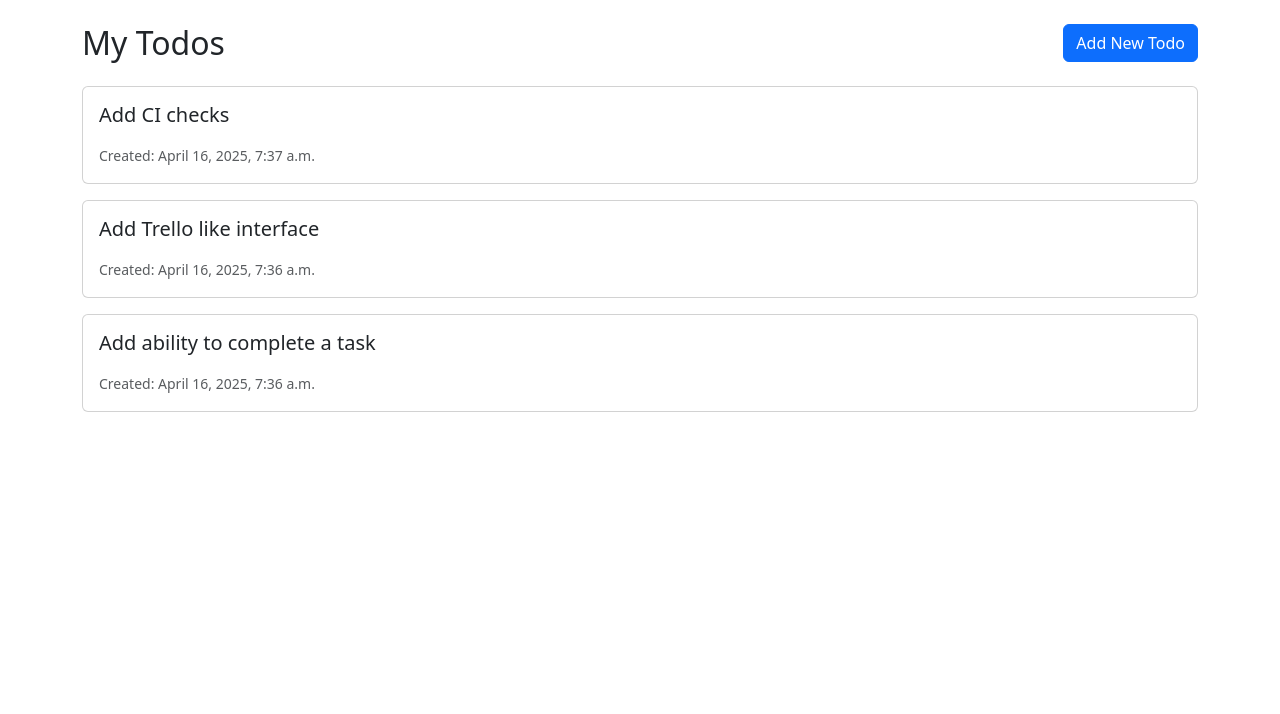
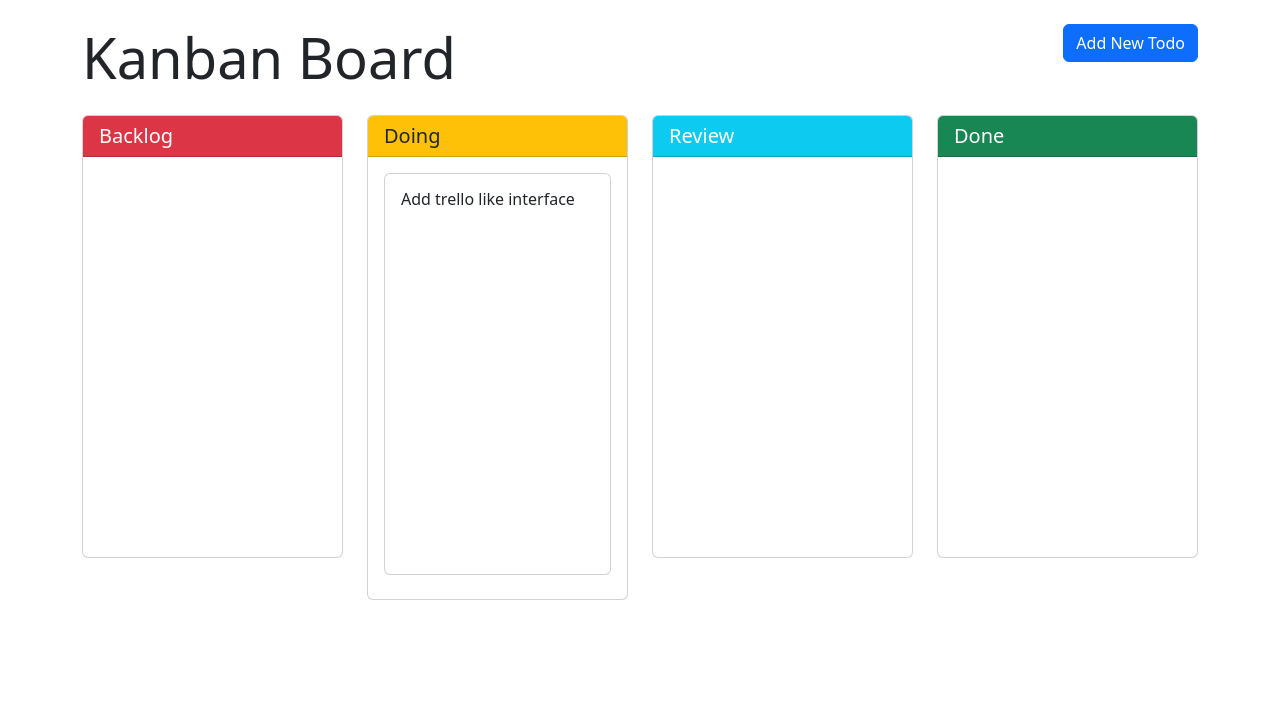
Before and after one commit to NejcZupec/demo-todo-app, a Django app: page /todos/ in a window 1280 px wide. Shown: the part 56-770 px from the top of the page. Run offline with Django 5.2, Linux system fonts and the light colour scheme; data comes from the database, SQL or seed files in the repository.

Commit message:
Add trello like interface

```diff
--- a/todos/models.py
+++ b/todos/models.py
@@ -3,10 +3,21 @@
 # Create your models here.
 
 class Todo(models.Model):
+    STATUS_CHOICES = [
+        ('backlog', 'Backlog'),
+        ('doing', 'Doing'),
+        ('review', 'Review'),
+        ('done', 'Done'),
+    ]
+
     title = models.CharField(max_length=200)
     description = models.TextField(blank=True)
     created_at = models.DateTimeField(auto_now_add=True)
-    completed = models.BooleanField(default=False)
+    status = models.CharField(
+        max_length=20,
+        choices=STATUS_CHOICES,
+        default='backlog'
+    )
 
     def __str__(self):
         return self.title
--- /dev/null
+++ b/todos/templates/todos/kanban.html
@@ -0,0 +1,157 @@
+{% extends 'todos/base.html' %}
+
+{% block content %}
+<div class="row mb-3">
+    <div class="col">
+        <h1 class="display-4">Kanban Board</h1>
+    </div>
+    <div class="col text-end">
+        <a href="{% url 'todo-create' %}" class="btn btn-primary">Add New Todo</a>
+    </div>
+</div>
+
+<div class="row kanban-board">
+    <div class="col-md-3">
+        <div class="kanban-column" data-status="backlog">
+            <div class="card">
+                <div class="card-header bg-danger text-white">
+                    <h5 class="card-title mb-0">Backlog</h5>
+                </div>
+                <div class="card-body" ondrop="drop(event)" ondragover="allowDrop(event)">
+                    {% for todo in todos_by_status.backlog %}
+                        <div class="card mb-2 todo-card" draggable="true" ondragstart="drag(event)" id="todo-{{ todo.id }}">
+                            <div class="card-body">
+                                <h6 class="card-title">{{ todo.title }}</h6>
+                                <p class="card-text small">{{ todo.description|truncatechars:100 }}</p>
+                            </div>
+                        </div>
+                    {% endfor %}
+                </div>
+            </div>
+        </div>
+    </div>
+
+    <div class="col-md-3">
+        <div class="kanban-column" data-status="doing">
+            <div class="card">
+                <div class="card-header bg-warning">
+                    <h5 class="card-title mb-0">Doing</h5>
+                </div>
+                <div class="card-body" ondrop="drop(event)" ondragover="allowDrop(event)">
+                    {% for todo in todos_by_status.doing %}
+                        <div class="card mb-2 todo-card" draggable="true" ondragstart="drag(event)" id="todo-{{ todo.id }}">
+                            <div class="card-body">
+                                <h6 class="card-title">{{ todo.title }}</h6>
+                                <p class="card-text small">{{ todo.description|truncatechars:100 }}</p>
+                            </div>
+                        </div>
+                    {% endfor %}
+                </div>
+            </div>
+        </div>
+    </div>
+
+    <div class="col-md-3">
+        <div class="kanban-column" data-status="review">
+            <div class="card">
+                <div class="card-header bg-info text-white">
+                    <h5 class="card-title mb-0">Review</h5>
+                </div>
+                <div class="card-body" ondrop="drop(event)" ondragover="allowDrop(event)">
+                    {% for todo in todos_by_status.review %}
+                        <div class="card mb-2 todo-card" draggable="true" ondragstart="drag(event)" id="todo-{{ todo.id }}">
+                            <div class="card-body">
+                                <h6 class="card-title">{{ todo.title }}</h6>
+                                <p class="card-text small">{{ todo.description|truncatechars:100 }}</p>
+                            </div>
+                        </div>
+                    {% endfor %}
+                </div>
+            </div>
+        </div>
+    </div>
+
+    <div class="col-md-3">
+        <div class="kanban-column" data-status="done">
+            <div class="card">
+                <div class="card-header bg-success text-white">
+                    <h5 class="card-title mb-0">Done</h5>
+                </div>
+                <div class="card-body" ondrop="drop(event)" ondragover="allowDrop(event)">
+                    {% for todo in todos_by_status.done %}
+                        <div class="card mb-2 todo-card" draggable="true" ondragstart="drag(event)" id="todo-{{ todo.id }}">
+                            <div class="card-body">
+                                <h6 class="card-title">{{ todo.title }}</h6>
+                                <p class="card-text small">{{ todo.description|truncatechars:100 }}</p>
+                            </div>
+                        </div>
+                    {% endfor %}
+                </div>
+            </div>
+        </div>
+    </div>
+</div>
+
+<style>
+.kanban-board {
+    min-height: 600px;
+}
+
+.kanban-column .card {
+    height: 100%;
+}
+
+.kanban-column .card-body {
+    min-height: 400px;
+}
+
+.todo-card {
+    cursor: move;
+}
+
+.todo-card:hover {
+    box-shadow: 0 2px 5px rgba(0,0,0,0.2);
+}
+</style>
+
+<script>
+function allowDrop(ev) {
+    ev.preventDefault();
+}
+
+function drag(ev) {
+    ev.dataTransfer.setData("text", ev.target.id);
+}
+
+function drop(ev) {
+    ev.preventDefault();
+    const todoId = ev.dataTransfer.getData("text");
+    const todoElement = document.getElementById(todoId);
+    const targetColumn = ev.target.closest('.kanban-column');
+    const newStatus = targetColumn.dataset.status;
+    const id = todoId.split('-')[1];
+
+    // Send AJAX request to update status
+    fetch(`/todos/${id}/update-status/`, {
+        method: 'POST',
+        headers: {
+            'X-Requested-With': 'XMLHttpRequest',
+        },
+        body: new URLSearchParams({
+            'status': newStatus
+        })
+    })
+    .then(response => response.json())
+    .then(data => {
+        if (data.status === 'success') {
+            const cardBody = ev.target.closest('.card-body');
+            cardBody.appendChild(todoElement);
+        }
+    })
+    .catch(error => {
+        console.error('Error:', error);
+        alert('Failed to update todo status');
+    });
+}
+</script>
+{% endblock %}
--- a/todos/templates/todos/todo_list.html
+++ b/todos/templates/todos/todo_list.html
@@ -16,9 +16,26 @@
             {% for todo in todos %}
                 <div class="card mb-3">
                     <div class="card-body">
-                        <h5 class="card-title">{{ todo.title }}</h5>
+                        <div class="d-flex justify-content-between align-items-center">
+                            <h5 class="card-title">{{ todo.title }}</h5>
+                            <span class="badge {% if todo.status == 'completed' %}bg-success{% elif todo.status == 'in_progress' %}bg-warning{% else %}bg-info{% endif %}">
+                                {{ todo.get_status_display }}
+                            </span>
+                        </div>
                         <p class="card-text">{{ todo.description }}</p>
-                        <p class="card-text"><small class="text-muted">Created: {{ todo.created_at|date:"F j, Y, g:i a" }}</small></p>
+                        <div class="d-flex justify-content-between align-items-center">
+                            <small class="text-muted">Created: {{ todo.created_at|date:"F j, Y, g:i a" }}</small>
+                            <div class="btn-group">
+                                <form method="post" action="{% url 'todo-update-status' todo.id %}" class="d-inline">
+                                    {% csrf_token %}
+                                    <select name="status" class="form-select form-select-sm" onchange="this.form.submit()">
+                                        <option value="open" {% if todo.status == 'open' %}selected{% endif %}>Open</option>
+                                        <option value="in_progress" {% if todo.status == 'in_progress' %}selected{% endif %}>In Progress</option>
+                                        <option value="completed" {% if todo.status == 'completed' %}selected{% endif %}>Completed</option>
+                                    </select>
+                                </form>
+                            </div>
+                        </div>
                     </div>
                 </div>
             {% endfor %}
--- a/todos/urls.py
+++ b/todos/urls.py
@@ -1,7 +1,8 @@
 from django.urls import path
-from .views import TodoListView, TodoCreateView
+from .views import TodoListView, TodoCreateView, update_todo_status
 
 urlpatterns = [
     path('', TodoListView.as_view(), name='todo-list'),
     path('new/', TodoCreateView.as_view(), name='todo-create'),
+    path('<int:pk>/update-status/', update_todo_status, name='todo-update-status'),
 ]
--- a/todos/views.py
+++ b/todos/views.py
@@ -1,18 +1,42 @@
-from django.shortcuts import render, redirect
-from django.views.generic import ListView
-from django.views.generic.edit import CreateView
+from django.shortcuts import render, redirect, get_object_or_404
+from django.views.generic import ListView, CreateView
 from django.urls import reverse_lazy
+from django.http import JsonResponse
+from django.views.decorators.http import require_POST
+from django.views.decorators.csrf import csrf_exempt
 from .models import Todo
 
 # Create your views here.
 
 class TodoListView(ListView):
     model = Todo
-    template_name = 'todos/todo_list.html'
+    template_name = 'todos/kanban.html'
     context_object_name = 'todos'
+
+    def get_context_data(self, **kwargs):
+        context = super().get_context_data(**kwargs)
+        context['todos_by_status'] = {
+            'backlog': self.object_list.filter(status='backlog'),
+            'doing': self.object_list.filter(status='doing'),
+            'review': self.object_list.filter(status='review'),
+            'done': self.object_list.filter(status='done'),
+        }
+        return context
 
 class TodoCreateView(CreateView):
     model = Todo
     template_name = 'todos/todo_form.html'
     fields = ['title', 'description']
     success_url = reverse_lazy('todo-list')
+
+@csrf_exempt
+@require_POST
+def update_todo_status(request, pk):
+    if request.headers.get('x-requested-with') == 'XMLHttpRequest':
+        todo = get_object_or_404(Todo, pk=pk)
+        new_status = request.POST.get('status')
+        if new_status in dict(Todo.STATUS_CHOICES):
+            todo.status = new_status
+            todo.save()
+            return JsonResponse({'status': 'success'})
+    return JsonResponse({'status': 'error'}, status=400)
```
Also changed, not shown: db.sqlite3, todos/migrations/0002_remove_todo_completed_todo_status.py (added), todos/migrations/0003_alter_todo_status.py (added).
